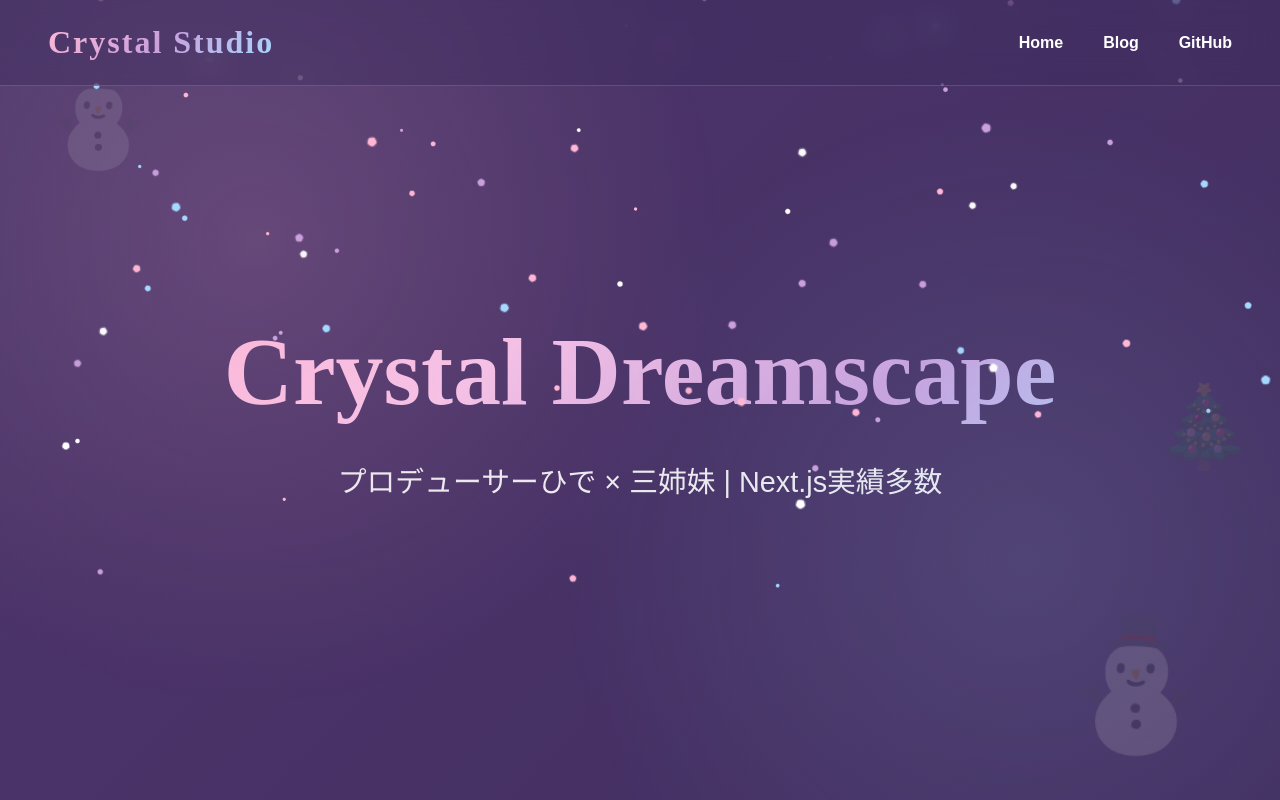
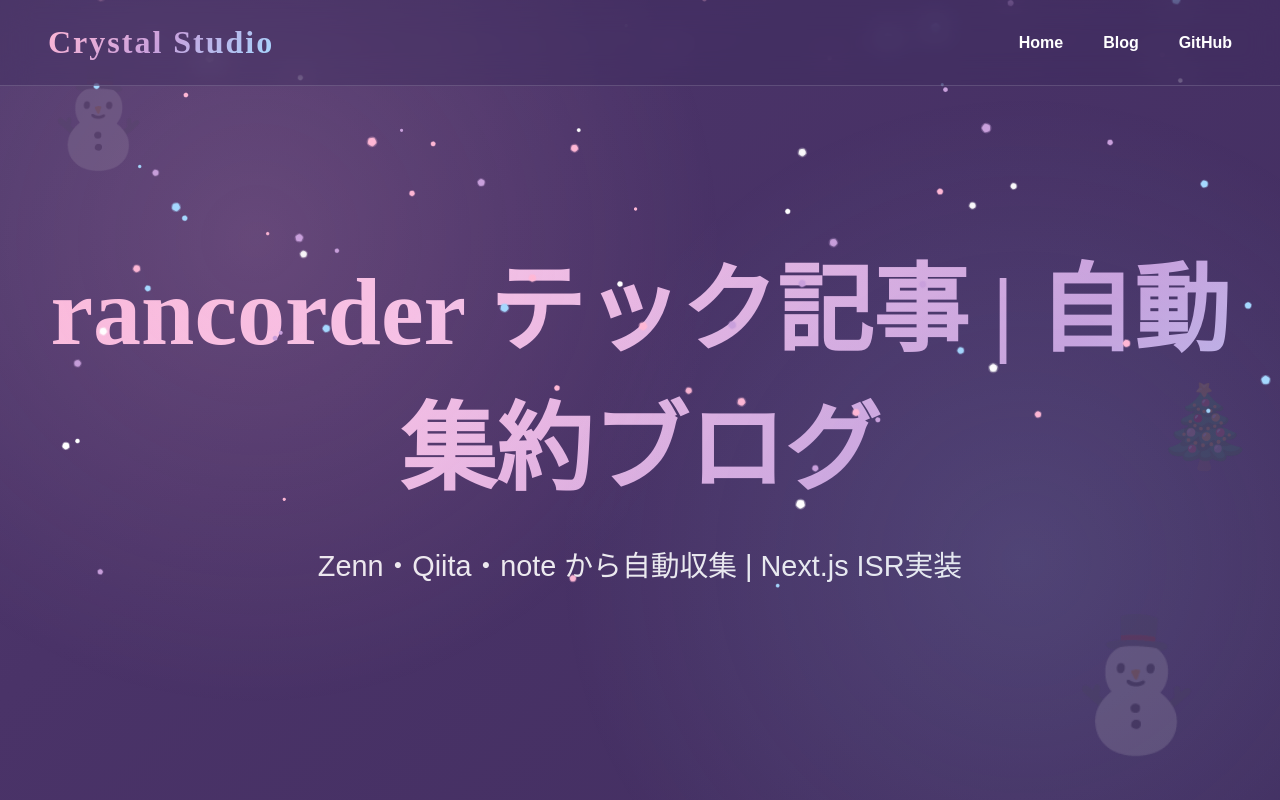
Before and after one commit to rancorder/portfolio-crystal-dreamscape, a Next.js app: page / in a window 1280 px wide. Shown: the top 800 px of the page. Built offline with nearby package versions, Linux system fonts and the light colour scheme; no server answers.

Commit message:
Update page.tsx

```diff
--- a/app/page.tsx
+++ b/app/page.tsx
@@ -719,9 +719,9 @@ export default function HomePage() {
       <main>
         <section id="home" className="hero">
           <div>
-            <h1 className="hero-title">Crystal Dreamscape</h1>
+            <h1 className="hero-title">rancorder テック記事 | 自動集約ブログ</h1>
             <p className="hero-subtitle">
-              プロデューサーひで × 三姉妹 | Next.js実績多数
+              Zenn・Qiita・note から自動収集 | Next.js ISR実装
             </p>
           </div>
         </section>
```
